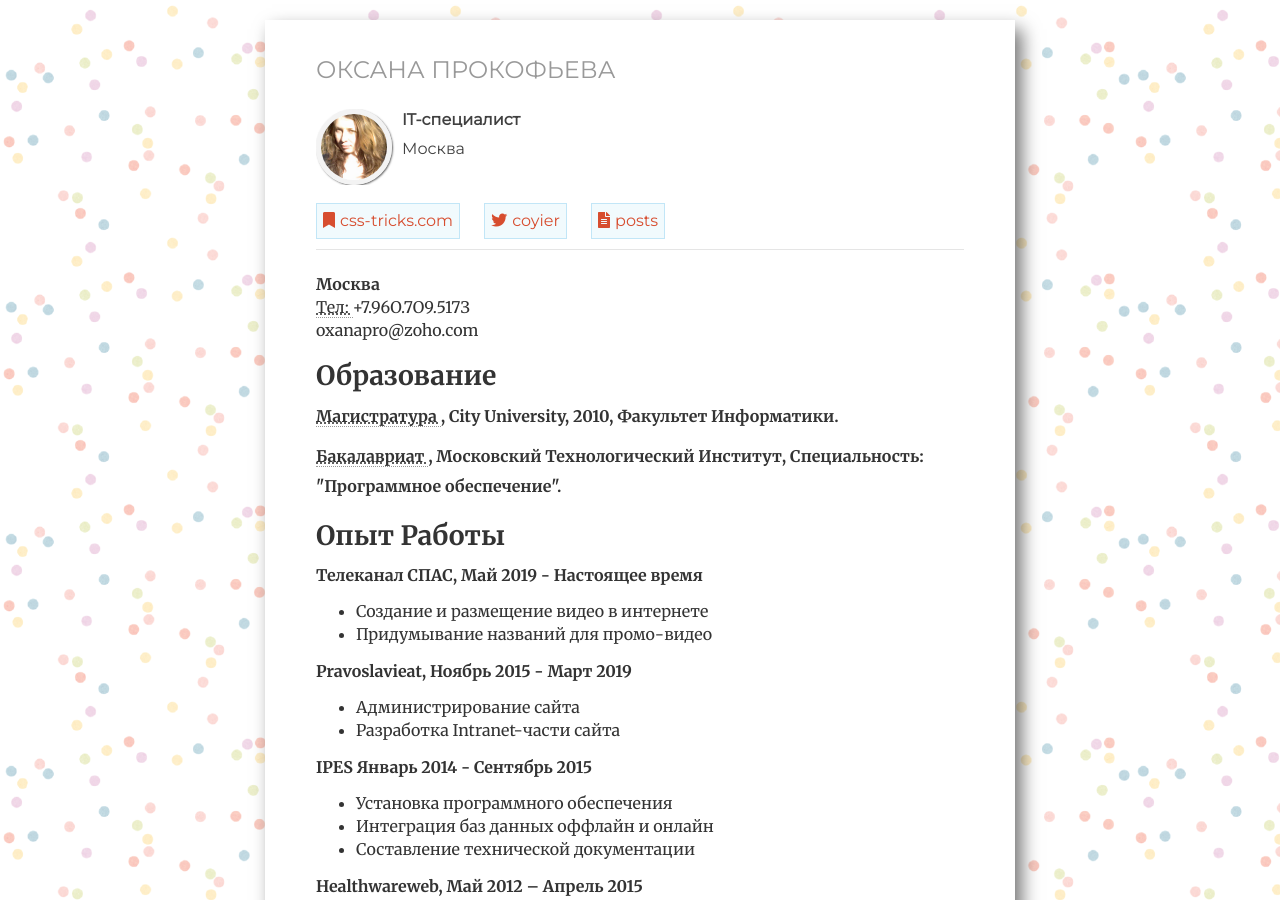
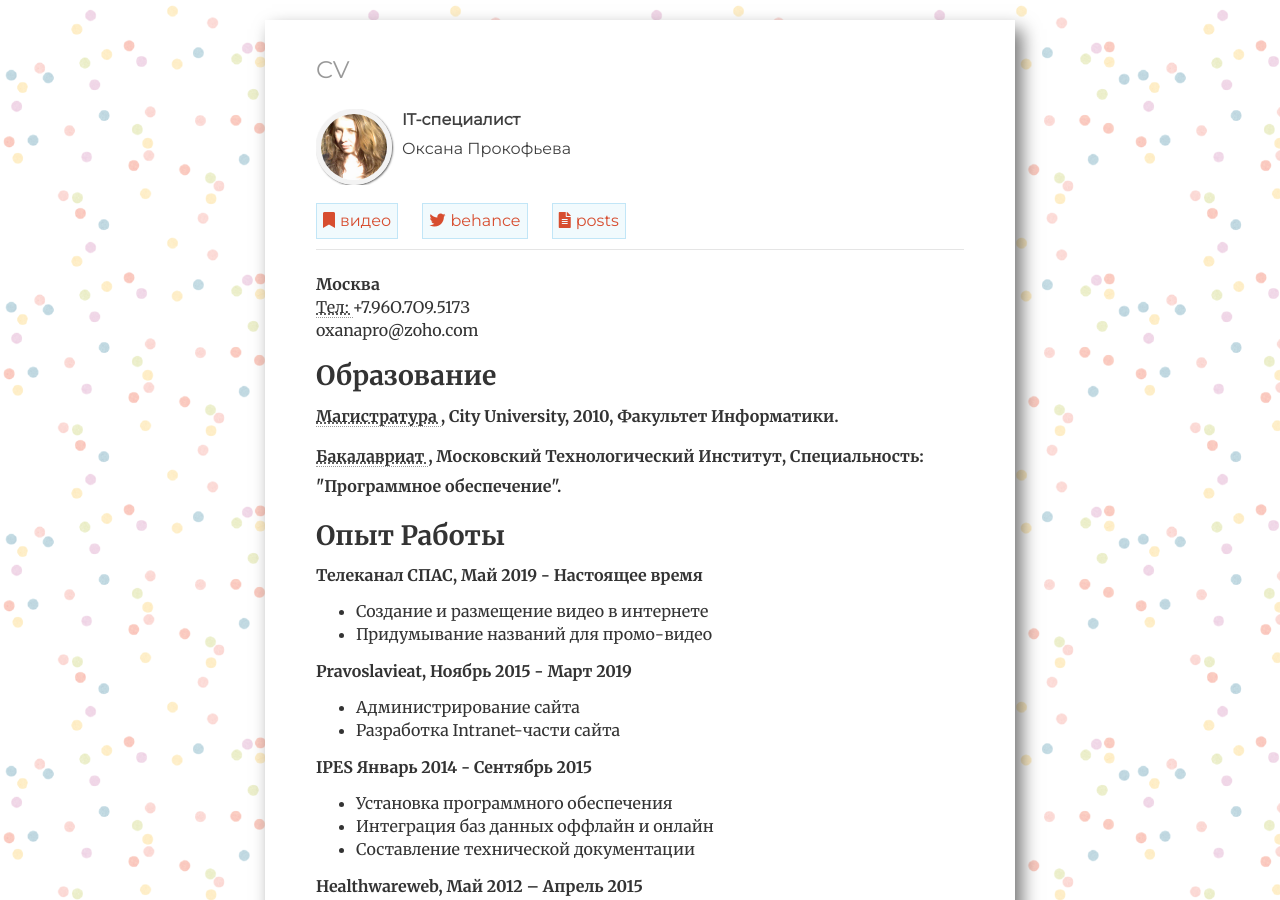
Before and after one commit to cvkp/cvkp.github.io, a Jekyll site: the page built from index.html, in a window 1280 px wide and 900 px high. Built offline with Jekyll 4.4.1, drawn with Linux system fonts in a browser that asks for light colours; nearby versions of some CDN libraries; the list of posts is cut into pages by our own code.

Commit message:
Update index.html

```diff
--- a/index.html
+++ b/index.html
@@ -16,7 +16,7 @@ ref: cv
 		<div class="container cv_main">
 			<div class="header">
 				<h3 class="text-muted">
-					<a href="/">Оксана Прoкофьeва</a>
+					<a href="/">CV</a>
 
 				</h3>
 
@@ -29,7 +29,7 @@ ref: cv
     </div>
     <div class="mh-contributor__details">
         <strong class="mh-contributor__name">IT-специалист </strong>
-        <p class="mh-contributor__role">Москва</p>
+        <p class="mh-contributor__role">Оксана Прoкофьeва</p>
     </div>
 
 
@@ -37,10 +37,10 @@ ref: cv
 </div>
 
 
-			<p class="cv-links"><a href="http://css-tricks.com"><i class="fa fa-bookmark"
-            aria-hidden="true"></i>css-tricks.com</a>
+			<p class="cv-links"><a href="http://css-tricks.com">
+<i class="fa fa-bookmark"></i>Видео</a>
             <a href="//twitter.com/"><i class="fa fa-twitter"
-            aria-hidden="true"></i>coyier</a>
+            aria-hidden="true"></i>Behance</a>
             <a href="coyier"><i
             class="fa fa-file-text" ></i>Posts</a></p>
 
```
